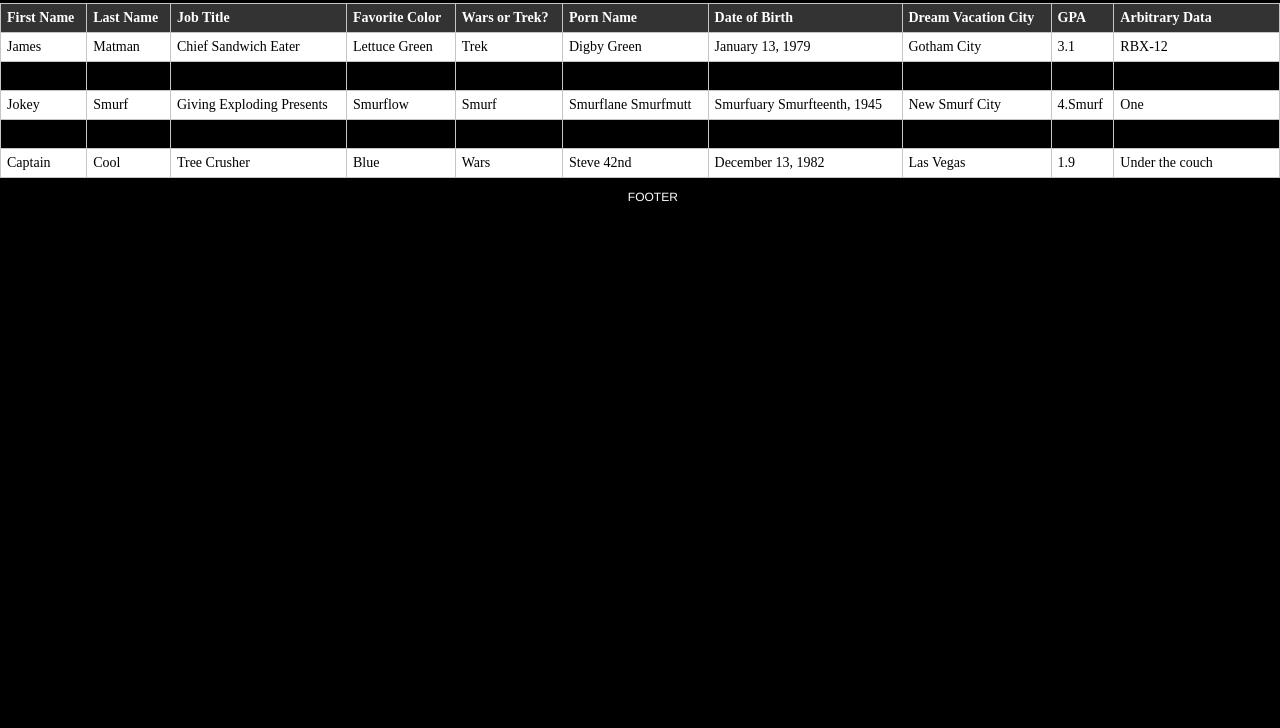
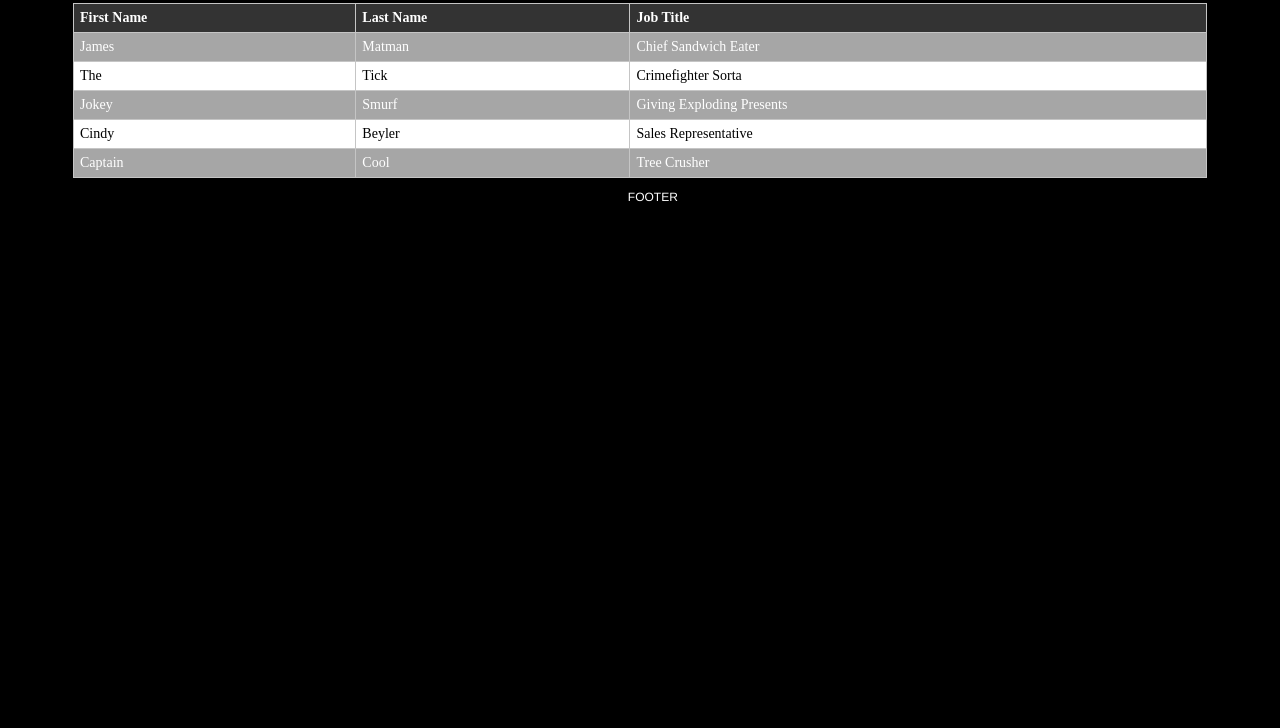
Before and after one commit to m4tuna/mg_framework, a plain HTML site: page boilerplate.html in a window 1280 px wide. Shown: the part 72-800 px from the top of the page. Drawn offline with nearby package versions, Linux system fonts and the light colour scheme; files that its build step writes are made by us from their sources.

Commit message:
Updated table styles, mg boilerplate.

```diff
--- a/boilerplate.html
+++ b/boilerplate.html
@@ -3,9 +3,9 @@
 <head>
   <meta charset="UTF-8">
   <meta name="viewport" content="width=device-width, initial-scale=1, maximum-scale=1, user-scalable=no">
-  <title>MikeGrid 0.1 HTML Boilerplate</title>
+  <title>MikeGrid 1.0 HTML Boilerplate</title>
   <link rel="stylesheet" href="//maxcdn.bootstrapcdn.com/font-awesome/4.3.0/css/font-awesome.min.css">
-  <link rel="stylesheet" href="path-to/style.css">
+  <link rel="stylesheet" href="css/app.css">
   <link rel="stylesheet" href="https://maxcdn.bootstrapcdn.com/font-awesome/4.4.0/css/font-awesome.min.css">
   <link rel="icon" type="image/png" href="/favicon.png">
   <link rel="shortcut icon" href="/favicon.png">
@@ -41,23 +41,12 @@
   <main>
     <div class="wrapper">
       <div class="row"></div>
-    </div>
-  </main>
-
-
       <table>
     		<thead>
     		<tr>
     			<th>First Name</th>
     			<th>Last Name</th>
     			<th>Job Title</th>
-			<th>Favorite Color</th>
-			<th>Wars or Trek?</th>
-			<th>Porn Name</th>
-			<th>Date of Birth</th>
-			<th>Dream Vacation City</th>
-			<th>GPA</th>
-			<th>Arbitrary Data</th>
     		</tr>
     		</thead>
     		<tbody>
@@ -65,64 +54,31 @@
     			<td>James</td>
     			<td>Matman</td>
     			<td>Chief Sandwich Eater</td>
-			<td>Lettuce Green</td>
-			<td>Trek</td>
-			<td>Digby Green</td>
-			<td>January 13, 1979</td>
-			<td>Gotham City</td>
-			<td>3.1</td>
-			<td>RBX-12</td>
     		</tr>
     		<tr>
     		  <td>The</td>
     		  <td>Tick</td>
     		  <td>Crimefighter Sorta</td>
-		  <td>Blue</td>
-		  <td>Wars</td>
-		  <td>John Smith</td>
-		  <td>July 19, 1968</td>
-		  <td>Athens</td>
-		  <td>N/A</td>
-		  <td>Edlund, Ben (July 1996).</td>
     		</tr>
     		<tr>
     		  <td>Jokey</td>
     		  <td>Smurf</td>
     		  <td>Giving Exploding Presents</td>
-		  <td>Smurflow</td>
-		  <td>Smurf</td>
-		  <td>Smurflane Smurfmutt</td>
-		  <td>Smurfuary Smurfteenth, 1945</td>
-		  <td>New Smurf City</td>
-		  <td>4.Smurf</td>
-		  <td>One</td>
     		</tr>
     		<tr>
     		  <td>Cindy</td>
     		  <td>Beyler</td>
     		  <td>Sales Representative</td>
-		  <td>Red</td>
-		  <td>Wars</td>
-		  <td>Lori Quivey</td>
-		  <td>July 5, 1956</td>
-		  <td>Paris</td>
-		  <td>3.4</td>
-		  <td>3451</td>
     		</tr>
     		<tr>
     		  <td>Captain</td>
     		  <td>Cool</td>
     		  <td>Tree Crusher</td>
-		  <td>Blue</td>
-		  <td>Wars</td>
-		  <td>Steve 42nd</td>
-		  <td>December 13, 1982</td>
-		  <td>Las Vegas</td>
-		  <td>1.9</td>
-		  <td>Under the couch</td>
     		</tr>
     		</tbody>
     	</table>
+    </div>
+  </main>
 
 
 
--- a/scss/mg-core/modules/_table.scss
+++ b/scss/mg-core/modules/_table.scss
@@ -6,12 +6,17 @@
 table {
   width: 100%;
   border-collapse: collapse;
+  tr {
+    background: $table-tr-bg;
+    color: $table-tr-color;
+  }
   tr:nth-of-type(odd) {
-    background: $mg-white;
+    background: $table-tr-odd-bg;
+    color: $table-tr-odd-color;
   }
   th {
     background: #333;
-    color: white;
+    color: $table-header-color;
     font-weight: bold;
   }
   td, th {
@@ -20,7 +25,7 @@ table {
     text-align: left;
   }
   &.settings {
-    td:first-chqild {
+    td:first-child {
       font-weight:bold;
     }
   }
@@ -41,7 +46,10 @@ table {
 	}
 
   table {
-    tr { border: 1px solid #ccc; }
+    tr {
+      border: 1px solid #ccc;
+      background:$table-tr-bg;
+    }
 
   	td {
   		/* Behave  like a "row" */
@@ -49,6 +57,8 @@ table {
   		border-bottom: 1px solid #eee;
   		position: relative;
   		padding-left: 50%;
+      color:$mg-black;
+      /* background:none; */
       &:before {
     		/* Now like a table header */
     		position: absolute;
@@ -60,6 +70,9 @@ table {
     		white-space: nowrap;
     	}
   	}
+    td:nth-of-type(1):before { content: "First Name"; }
+    td:nth-of-type(2):before { content: "Last Name"; }
+    td:nth-of-type(3):before { content: "Job Title"; }
     &.demo {
       /* Label the data */
     	td:nth-of-type(1):before { content: "First Name"; }
--- a/scss/mg-theme/config/_colors.scss
+++ b/scss/mg-theme/config/_colors.scss
@@ -104,6 +104,17 @@ $social-bg-color: $mg-white;
 $social-text-color: $mg-black;
 $social-hover-color: $mg-blue;
 
+//-table
+$table-header-color: $mg-white;
+$table-th-bg: $mg-white;
+
+$table-tr-bg: $mg-white;
+$table-tr-color: $mg-black;
+
+$table-tr-odd-bg: $mg-grey;
+$table-tr-odd-color: $mg-white;
+
+
 //-code
 $code-bg-color: rgba(193, 199, 208, .3);
 
--- a/scss/mg-theme/config/_dimensions.scss
+++ b/scss/mg-theme/config/_dimensions.scss
@@ -5,7 +5,7 @@
 
 //-grid
 $grid-columns: 12;
-$grid-max-width: 57em; //.wrapper
+$grid-max-width: 85em; //.wrapper
 
 //-logo
 $logo-width: 110px;
--- a/scss/mg-theme/responsive/_mobile.scss
+++ b/scss/mg-theme/responsive/_mobile.scss
@@ -17,6 +17,10 @@
   //body bg
   body {
     background-position: center;
+  }
+
+  header h1 {
+    font-size: 20px;
   }
 
   //footer
```
Also changed, not shown: css/app.css. Lines whose indentation alone changed are shown as unchanged.
